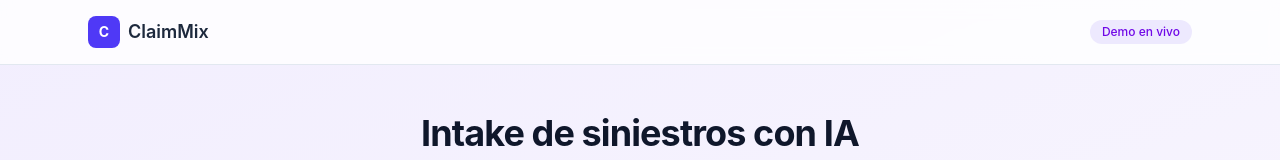
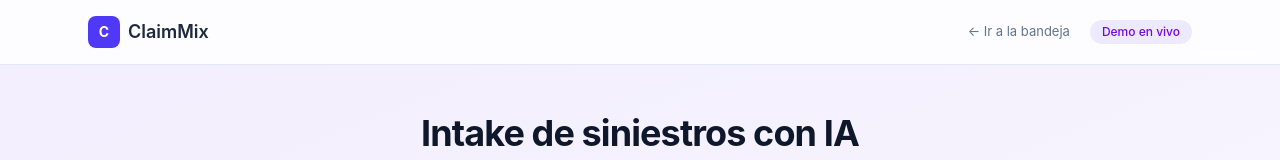
Before and after one commit to ilandaniele/claimmix, a Next.js app: page /demo in a window 1280 px wide. Shown: the top 160 px of the page. Built offline with nearby package versions, Linux system fonts and the light colour scheme.

Commit message:
Agrega un enlace a la bandeja en la cabecera de la demo pública
Sin sesión cae en el login, como cualquier ruta de /bandeja; no hace
falta mirar la sesión desde la propia página de la demo.

Co-Authored-By: Claude Opus 5.5 <noreply@anthropic.com>

```diff
--- a/src/app/demo/page.tsx
+++ b/src/app/demo/page.tsx
@@ -1,3 +1,4 @@
+import Link from "next/link";
 import { DemoPublic } from "./DemoPublic";
 
 export const metadata = {
@@ -40,10 +41,22 @@ export default function DemoPage() {
             </div>
             <span className="font-semibold text-slate-800 text-lg">ClaimMix</span>
           </div>
-          {/* Violeta, el acento del producto: el índigo daba 3,83:1 en oscuro. */}
-          <span className="rounded-full bg-violet-100 px-3 py-1 text-xs font-medium text-violet-700">
-            Demo en vivo
-          </span>
+          <div className="flex items-center gap-3">
+            {/*
+              Sin sesión: `proxy.ts` ya manda a quien entra acá sin loguearse
+              a `/login?redirect=/bandeja`, así que no hace falta mirarla acá.
+            */}
+            <Link
+              href="/bandeja"
+              className="-ml-2 inline-flex items-center gap-1.5 rounded-lg px-2 py-1 text-[13px] text-slate-500 transition-colors hover:bg-slate-100 hover:text-slate-900 focus-visible:outline-none focus-visible:ring-2 focus-visible:ring-violet-500"
+            >
+              ← Ir a la bandeja
+            </Link>
+            {/* Violeta, el acento del producto: el índigo daba 3,83:1 en oscuro. */}
+            <span className="rounded-full bg-violet-100 px-3 py-1 text-xs font-medium text-violet-700">
+              Demo en vivo
+            </span>
+          </div>
         </div>
       </header>
 
```
